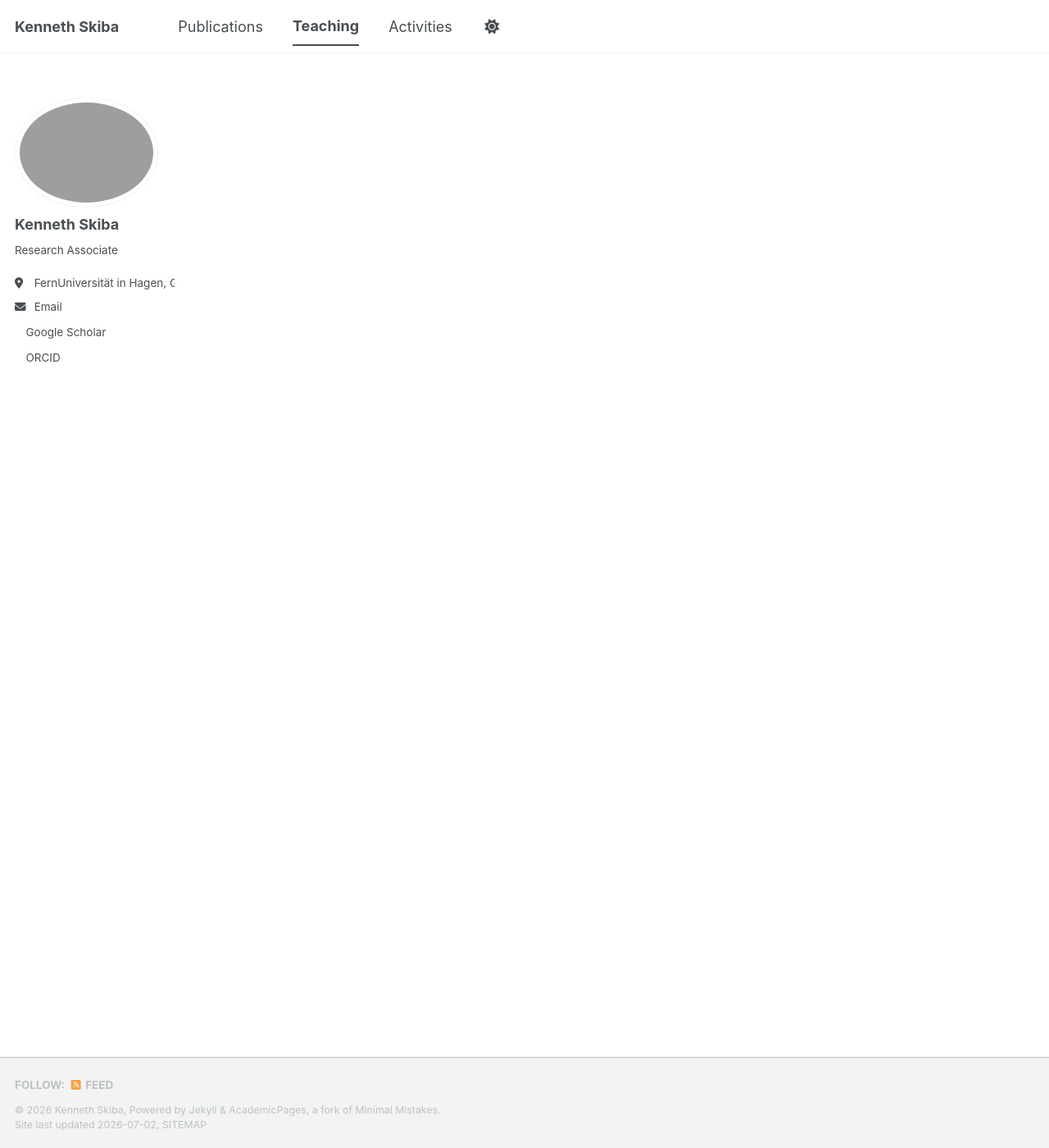
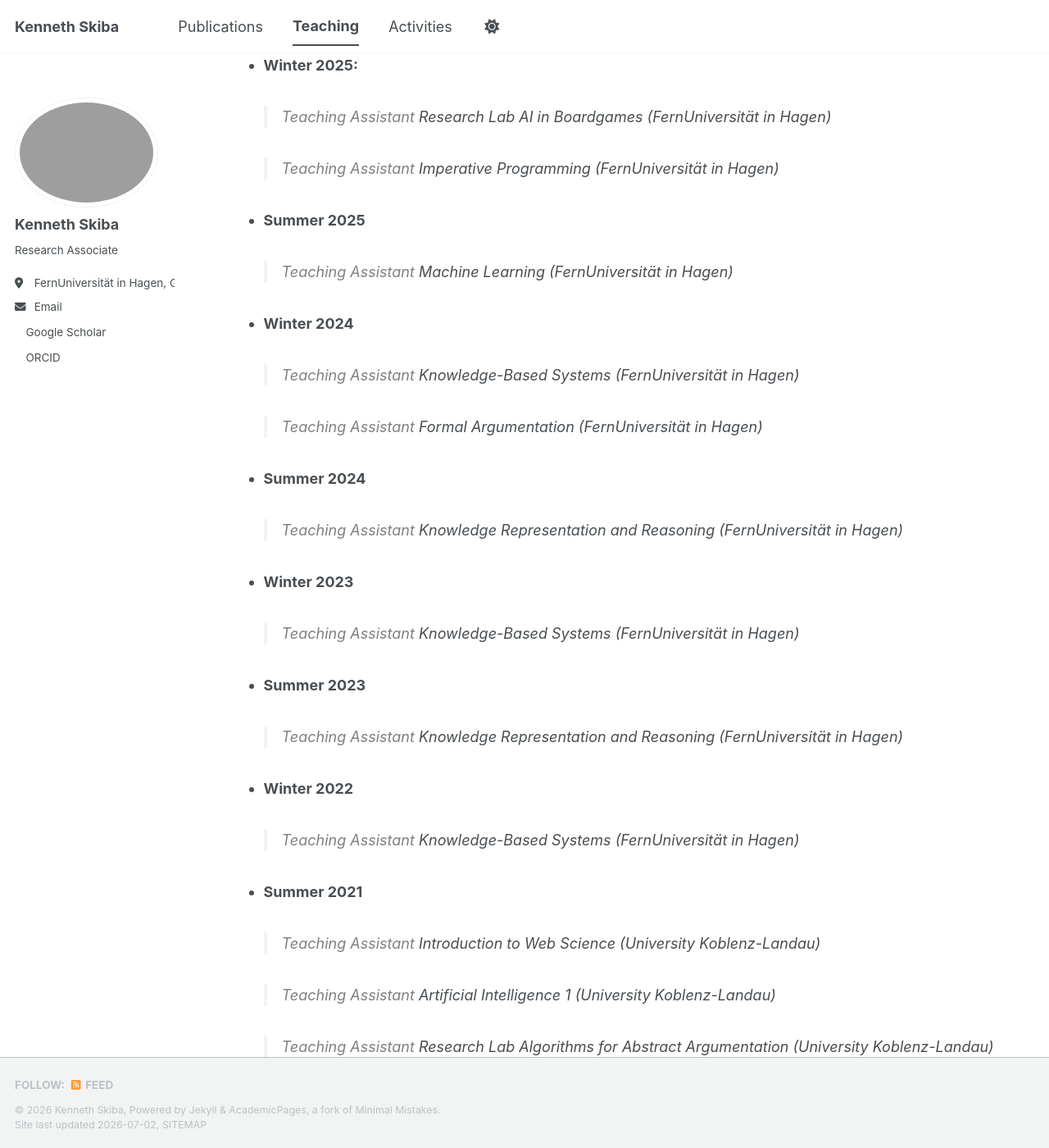
Before and after one commit to kennethskiba/kennethskiba.github.io, a Jekyll site: the page built from _pages/teaching.html, in a window 1280 px wide and 1400 px high, scrolled down 270 px. Shown: the whole window at 82% size. Built offline with Jekyll 4.4.1, drawn with Linux system fonts in a browser that asks for light colours; a style sheet for code colours, icons or effects is not loaded; some of the changed text lies outside the part shown.

Commit message:
Update teaching.html

```diff
--- a/_pages/teaching.html
+++ b/_pages/teaching.html
@@ -4,3 +4,51 @@ title: "Teaching"
 permalink: /teaching/
 author_profile: true
 ---
+
+<ul>
+ <li><strong>Summer 2026:</strong></li>
+   <blockquote><font color="grey">Lecturer</font> Intelligent Agents 1 (University of Luxembourg)</blockquote>
+   <blockquote><font color="grey">Teaching Assistant</font> Intelligent Systems 2 (University of Luxembourg)</blockquote>
+ <li><strong>Winter 2025:</strong></li>
+   <blockquote><font color="grey">Teaching Assistant</font> Research Lab AI in Boardgames (FernUniversität in Hagen)</blockquote>
+   <blockquote><font color="grey">Teaching Assistant</font> Imperative Programming (FernUniversität in Hagen)</blockquote>
+<li><strong>Summer 2025</strong></li>
+  <blockquote><font color="grey">Teaching Assistant</font> Machine Learning (FernUniversität in Hagen)</blockquote>
+ <li><strong>Winter 2024</strong></li>
+   <blockquote><font color="grey">Teaching Assistant</font> Knowledge-Based Systems (FernUniversität in Hagen)</blockquote>
+    <blockquote><font color="grey">Teaching Assistant</font> Formal Argumentation (FernUniversität in Hagen)</blockquote>
+ <li><strong>Summer 2024</strong></li>
+    <blockquote><font color="grey">Teaching Assistant</font> Knowledge Representation and Reasoning (FernUniversität in Hagen)</blockquote>
+ <li><strong>Winter 2023</strong></li>
+    <blockquote><font color="grey">Teaching Assistant</font> Knowledge-Based Systems (FernUniversität in Hagen)</blockquote>
+ <li><strong>Summer 2023</strong></li>
+    <blockquote><font color="grey">Teaching Assistant</font> Knowledge Representation and Reasoning (FernUniversität in Hagen)</blockquote>
+  <li><strong>Winter 2022</strong></li>
+    <blockquote><font color="grey">Teaching Assistant</font> Knowledge-Based Systems (FernUniversität in Hagen)</blockquote>
+ <li><strong>Summer 2021</strong></li>
+    <blockquote><font color="grey">Teaching Assistant</font>  Introduction to Web Science (University Koblenz-Landau)</blockquote>
+   <blockquote><font color="grey">Teaching Assistant</font> Artificial Intelligence 1 (University Koblenz-Landau)</blockquote>
+    <blockquote><font color="grey">Teaching Assistant</font> Research Lab Algorithms for Abstract Argumentation (University Koblenz-Landau)</blockquote>
+ <li><strong>Winter 2020</strong></li>
+     <blockquote><font color="grey">Teaching Assistant</font>  Introduction to Web Science (University Koblenz-Landau)</blockquote>
+      <blockquote><font color="grey">Teaching Assistant</font>  Seminar Formal Argumentation (University Koblenz-Landau)</blockquote>
+  <li><strong>Summer 2020</strong></li>
+    <blockquote><font color="grey">Teaching Assistant</font> Artificial Intelligence 1 (University Koblenz-Landau)</blockquote>
+  <li><strong>Summer 2019</strong></li>
+     <blockquote><font color="grey">Student Assistant</font> Team Programming Lab (Heinrich-Heine University)</blockquote>
+     <blockquote><font color="grey">Student Assistant</font> Introduction to Bioinformatics (Heinrich-Heine University)</blockquote>
+  <li><strong>Winter 2018</strong></li>
+      <blockquote><font color="grey">Student Assistant</font> Algorithm and Data Structure (Heinrich-Heine University)</blockquote>
+  <li><strong>Summer 2018</strong></li>
+      <blockquote><font color="grey">Student Assistant</font> Theoretical Computer Science (Heinrich-Heine University)</blockquote>
+   <li><strong>Winter 2017</strong></li>
+      <blockquote><font color="grey">Student Assistant</font> Algorithm and Data Structure (Heinrich-Heine University)</blockquote>
+  <li><strong>Summer 2017</strong></li>
+      <blockquote><font color="grey">Student Assistant</font> Theoretical Computer Science (Heinrich-Heine University)</blockquote>
+   <li><strong>Winter 2016</strong></li>
+      <blockquote><font color="grey">Student Assistant</font> Algorithm and Data Structure (Heinrich-Heine University)</blockquote>
+  <li><strong>Summer 2016</strong></li>
+      <blockquote><font color="grey">Student Assistant</font> Technical Computer Science (Heinrich-Heine University)</blockquote>
+  <li><strong>Summer 2015</strong></li>
+      <blockquote><font color="grey">Student Assistant</font> Technical Computer Science (Heinrich-Heine University)</blockquote>
+</ul>
```
